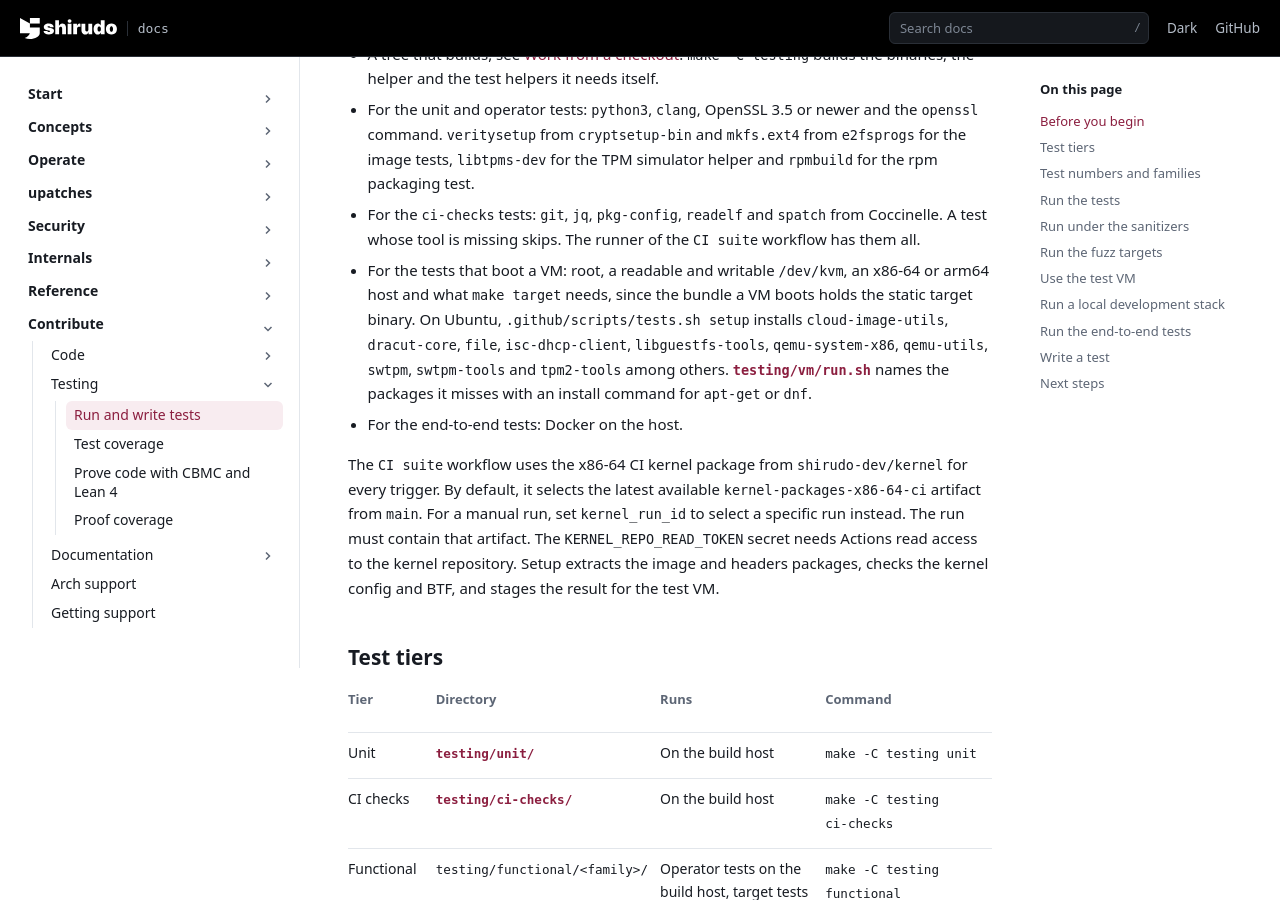
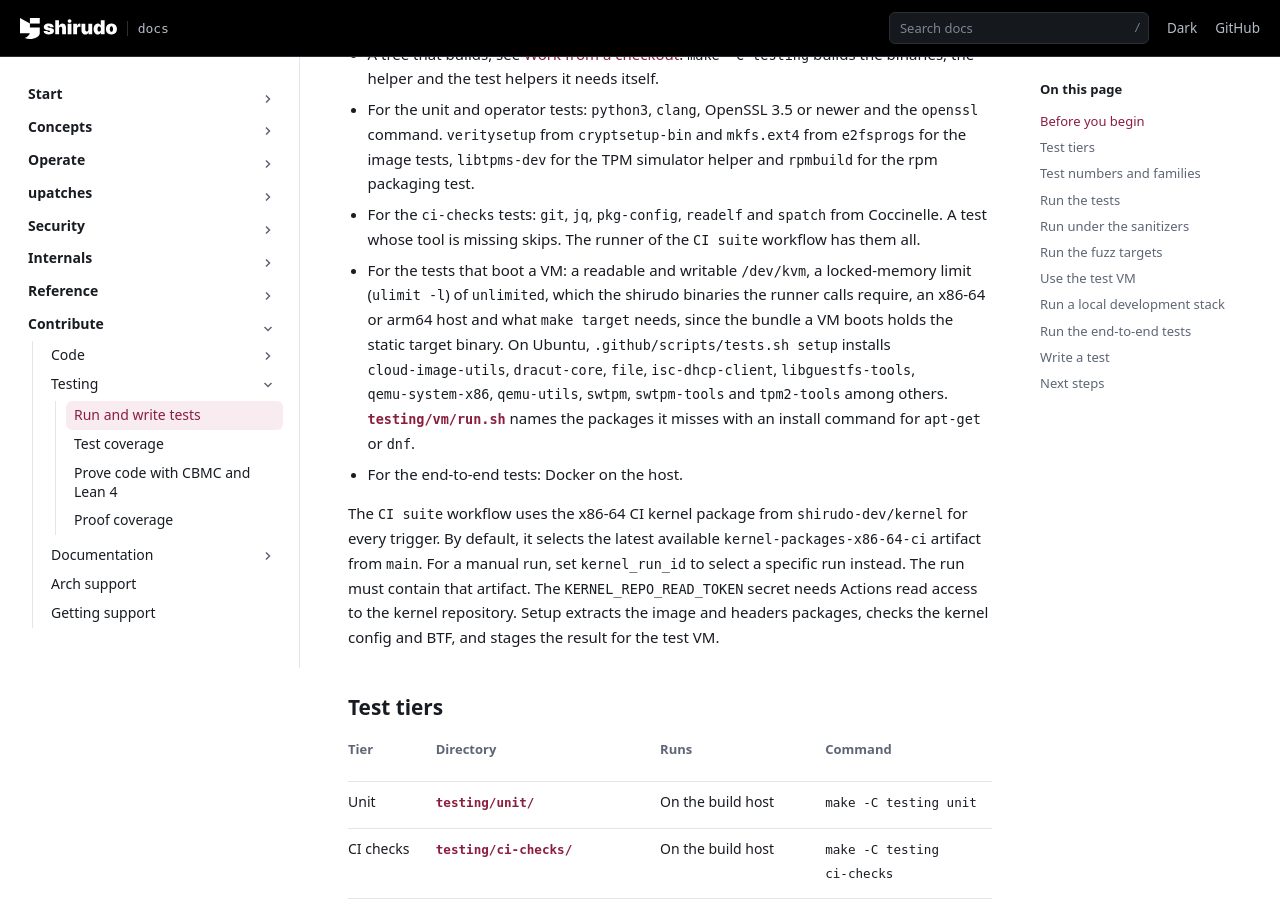
Before and after one commit to AliBashaSY/shirudo, a Sphinx documentation site: the page built from Documentation/contribute/testing/testing.rst, in a window 1280 px wide and 900 px high, scrolled down 320 px. Built offline with Sphinx 7.4.7, drawn with Linux system fonts in a browser that asks for light colours; pages that are not in the unit, such as notebooks, are missing from menus; some of the changed text lies outside the part shown.

Commit message:
testing: build the test VM initrd without root or host changes
Since the target suite always boots from a dracut initrd, every test VM
run has to be started as root. The reason is narrow: dracut takes
modules only from the modules.d of its base directory, so
shirudo-gen-initrd copied a checkout's module-setup.sh into
/usr/lib/dracut/modules.d/90shirudo before it ran dracut. A test run
therefore needed root and also rewrote the host's dracut module with
whatever checkout ran last.

The test path borrows the target's generator and should not change the
host it runs on. dracut reads its base directory from dracutbasedir, so
when the module comes from a checkout or --module-dir the generator now
builds a private base in its temporary directory: links to every entry
of the host's base, a modules.d of links to the host's modules, and the
given module as 90shirudo. The host's /usr/lib/dracut is never written.
An installed module is used in place, as before.

Root is still required when no --output is named, since the initrd then
replaces the one the host boots; that is the deployment case on a
target, where root is needed anyway.

Run by another user, dracut writes every archive member as 0:0, so the
module's chown of /etc/shirudo is needed, and possible, only as root;
init's ownership check on the keys and configuration holds either way.

With that, testing/vm/run.sh drops its root check. A VM run needs KVM
and an unlimited locked-memory limit, which the shirudo binaries the
runner calls require for mlockall(). The quickstart, the testing guide,
the cheat sheet, gen-tools.rst and the testing skill say so instead of
asking for root, and t1006 checks that the generator refuses a non-root
run without --output.

Signed-off-by: John Fastabend <john.fastabend@gmail.com>

```diff
--- a/Documentation/contribute/testing/testing.rst
+++ b/Documentation/contribute/testing/testing.rst
@@ -27,8 +27,9 @@ Before you begin
 - For the ``ci-checks`` tests: ``git``, ``jq``, ``pkg-config``,
   ``readelf`` and ``spatch`` from Coccinelle. A test whose tool is
   missing skips. The runner of the ``CI suite`` workflow has them all.
-- For the tests that boot a VM: root, a readable and writable
-  ``/dev/kvm``, an x86-64 or arm64 host and what ``make target`` needs,
+- For the tests that boot a VM: a readable and writable ``/dev/kvm``,
+  a locked-memory limit (``ulimit -l``) of ``unlimited``, which the
+  shirudo binaries the runner calls require, an x86-64 or arm64 host and what ``make target`` needs,
   since the bundle a VM boots holds the static target binary. On Ubuntu,
   ``.github/scripts/tests.sh setup`` installs ``cloud-image-utils``,
   ``dracut-core``, ``file``, ``isc-dhcp-client``, ``libguestfs-tools``,
@@ -173,7 +174,7 @@ Run everything, as CI does:
 
 .. code-block:: console
 
-   # make tests
+   $ make tests
 
 ``make -C testing help`` lists the unit suites and the families. Run
 one tier, one unit suite or one family:
@@ -182,7 +183,7 @@ one tier, one unit suite or one family:
 
    $ make -C testing unit
    $ make -C testing unit/<suite>
-   # make -C testing functional/<family>
+   $ make -C testing functional/<family>
 
 ``<suite>`` is a file name under :src:`testing/unit/` without ``.c``, such
 as ``json``. ``<family>`` is a directory under :src:`testing/functional/`,
@@ -190,7 +191,7 @@ such as ``upatch``. A family runs its operator tests in number order,
 then boots its VM and runs its target tests there. ``make -j`` boots the
 VMs of several families side by side.
 
-Leave out every test that boots a VM, for a host without KVM or root:
+Leave out every test that boots a VM, for a host without KVM:
 
 .. code-block:: console
 
@@ -563,7 +564,7 @@ From the checkout root, run the following commands in any order:
 
    $ make oci
    $ make telemetry
-   # make vm
+   $ make vm
 
 ``make oci`` starts a persistent TLS OCI registry on
 ``127.0.0.1:15444``. ``make telemetry`` starts the OTLP collector on
@@ -627,7 +628,7 @@ tests.
 
 .. code-block:: console
 
-   # make -C testing end2end
+   $ make -C testing end2end
 
 The host side writes to ``build/test-vm/end2end/``. The guest reaches
 the registry and collector through QEMU's address for the host. ClickHouse
@@ -758,7 +759,7 @@ Write a shell test
 
    .. code-block:: console
 
-      # make -C testing functional/<family>
+      $ make -C testing functional/<family>
 
 A target test finds loaded only what its family loaded, because each
 family boots a VM of its own. ``require_loaded <fixture>`` loads a
```
Also changed, not shown: Documentation/reference/cheat-sheet.rst (+4 -4 lines), Documentation/reference/cli/gen-tools.rst (+10 -5 lines), Documentation/start/quickstart.rst (+4 -3 lines), .agents/skills/testing/SKILL.md, 4 other files.
